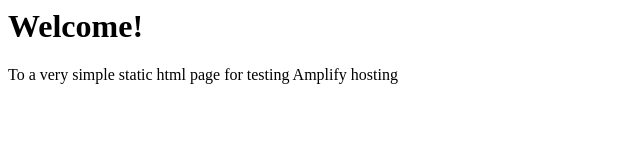
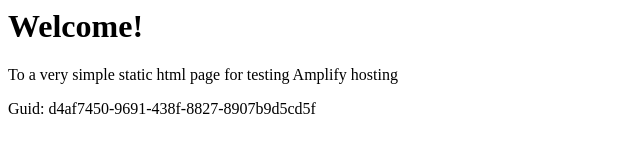
Before and after one commit to aws-aemilia-bah/Github-PR-Commit-Integration-Test-DoNotTouch-Gith-OKSLNVO2-v1-preprod-me-south-1, a website: page src/index.html in a window 1280 px wide. Shown: the whole page, without its empty margins (0-640 px from the left). Drawn offline with Linux system fonts and the light colour scheme.

Commit message:
commit from integ tests

```diff
--- a/src/index.html
+++ b/src/index.html
@@ -1,3 +1,5 @@
+
+
 <html lang="en">
 
 <head>
@@ -10,6 +12,6 @@
 <body>
     <h1>Welcome!</h1>
     <p>To a very simple static html page for testing Amplify hosting</p>
-</body>
+    <p>Guid: d4af7450-9691-438f-8827-8907b9d5cd5f</p></body>
 
 </html>
```
